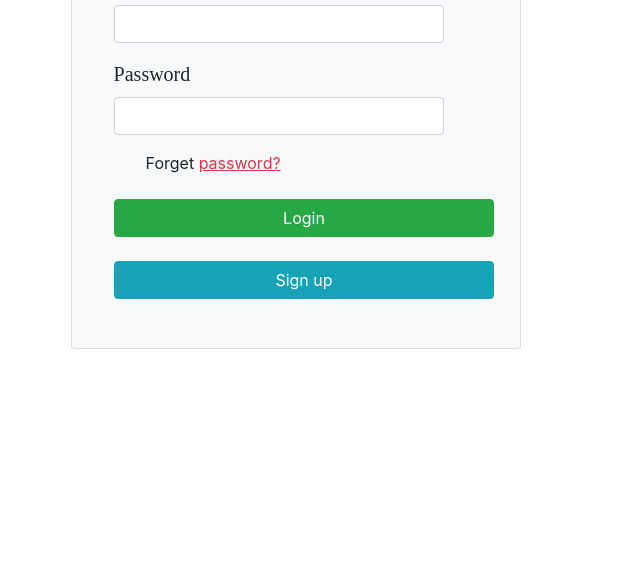
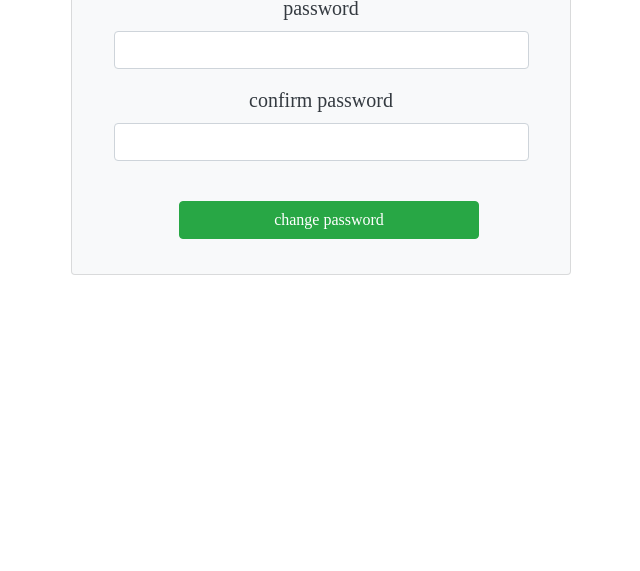
Before and after one commit to madhav2391/mossip, a plain HTML site: page client/passwordModifications/changePassword.html in a window 1280 px wide. Shown: the part 229-800 px from the top of the page, without its empty margins (377-1017 px from the left). Drawn offline with nearby package versions, Linux system fonts and the light colour scheme; a web font is replaced by a local one.

Commit message:
change password

```diff
--- a/client/index.html
+++ b/client/passwordModifications/changePassword.html
@@ -15,31 +15,28 @@
     <link href='https://fonts.googleapis.com/css?family=Audiowide' rel='stylesheet'>
     <link href='https://fonts.googleapis.com/css?family=Almendra' rel='stylesheet'>
     <link href='https://fonts.googleapis.com/css?family=Bungee Shade' rel='stylesheet'>
-    <link rel="stylesheet" href="./form.css">
-    <script src="./authen.js"></script>
-    <title>main_page</title>
+    <link rel="stylesheet" href="./pwd.css">
+    <script src="../authen.js"></script>
+    <title>Change password</title>
 </head>
 
-<body class='parent'>
-   <form action='/api/login' method="POST" id='login-page' class='card bg-light child'>
+<body>
+    <form  action='/api/forget/otp/changepassword' method='POST' id='ChangePwdPage' class='card bg-light child'>
         <div align="center">
-            <h3 >Sign In</h3>
+            <h3 >Change Password</h3>
+        <div class="form-group">
+        <label for="ChangePassword" class='text-style text-dark'>password</label>
+        <input name='password' type="text" class="form-control col-10" id="ChangePassword" required>
         </div>
 
         <div class="form-group">
-           <label for="exampleInputEmail1" class='ml-3 text-style'>Email</label>
-          <input name='email' type="email" class="ml-3 form-control col-10" id="exampleInputEmail1" aria-describedby="emailHelp" required>
+        <label for="confirmPassword" class='text-style1 text-dark'>confirm password</label>
+        <input name='confirmPassword' type="text" class="form-control col-10" id="confirmpassword"  required>
         </div>
-        <div class="form-group">
-          <label for="exampleInputPassword1" class='ml-3 text-style'>Password</label>
-          <input name='password' type="password" class="ml-3 form-control col-10" id="exampleInputPassword1" required>
-        </div>
-          <div  class='ml-5'>Forget <a href='./forget-password/forget.html' class='text-danger'><u>password?</u></a> </div>
 
-        <button type="submit" class="btn btn-success mt-4 ml-3 " id='login'>Login</button>
-        <a href='./signup.html' class="btn btn-info  mt-4 ml-3" id='signup'>Sign up</a>
-      </form>
-
-  </body>
+        <button type="submit" class="btn btn-success mt-4 ml-3" id="changeBtn">change password</button>
+    </div>
+    </form>
+</body>
 
 </html>
--- /dev/null
+++ b/client/passwordModifications/pwd.css
@@ -0,0 +1,30 @@
+#forget-page{
+    font-family: 'Times New Roman', Times, serif;
+     margin:30%;
+     margin-top:10%;
+     height:200px;
+     width:500px;
+     padding-left:8%;
+     padding-right:3%;
+     padding-top:3%;
+     font-size:20px;
+}
+
+#ChangePwdPage{
+    font-family: 'Times New Roman', Times, serif;
+    margin:35% ;
+    margin-top:12%;
+    margin-bottom:0%;
+    height:350px;
+    width:500px;
+    padding-left:0%;
+    padding-right:0%;
+    padding-top:2%;
+    font-size:20px;
+}
+
+#changeBtn{
+    margin-top:8%;
+    margin-left:15%;
+    width:300px;
+}
```
Also changed, not shown: client/signup.html (+2 -2 lines), server/server.js (added, +13 -0 lines).
